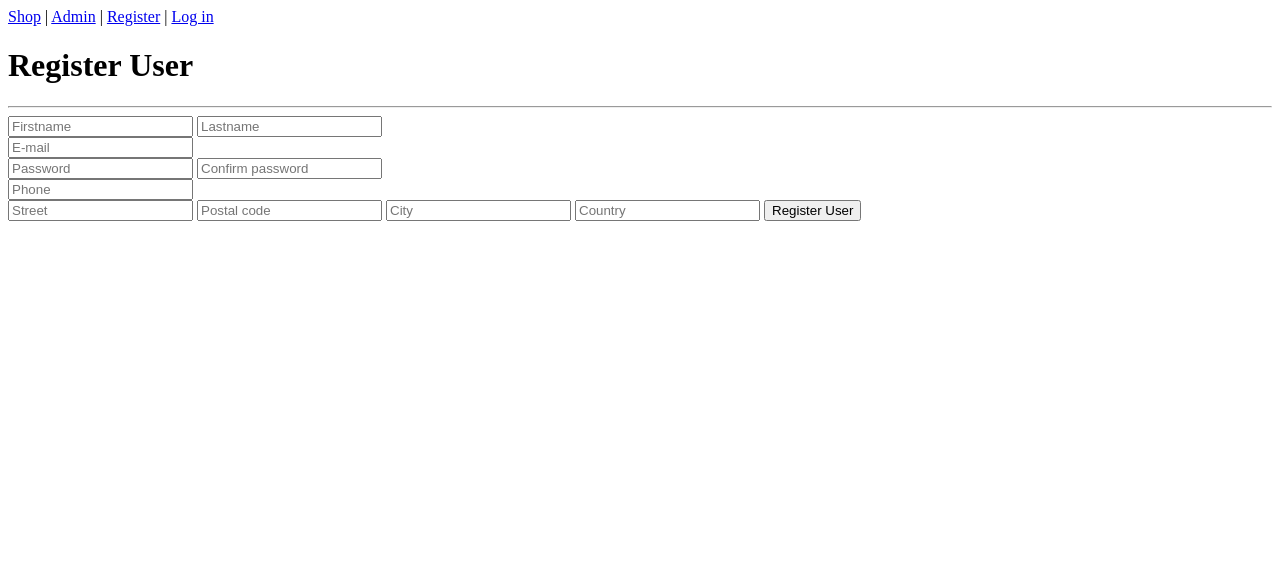
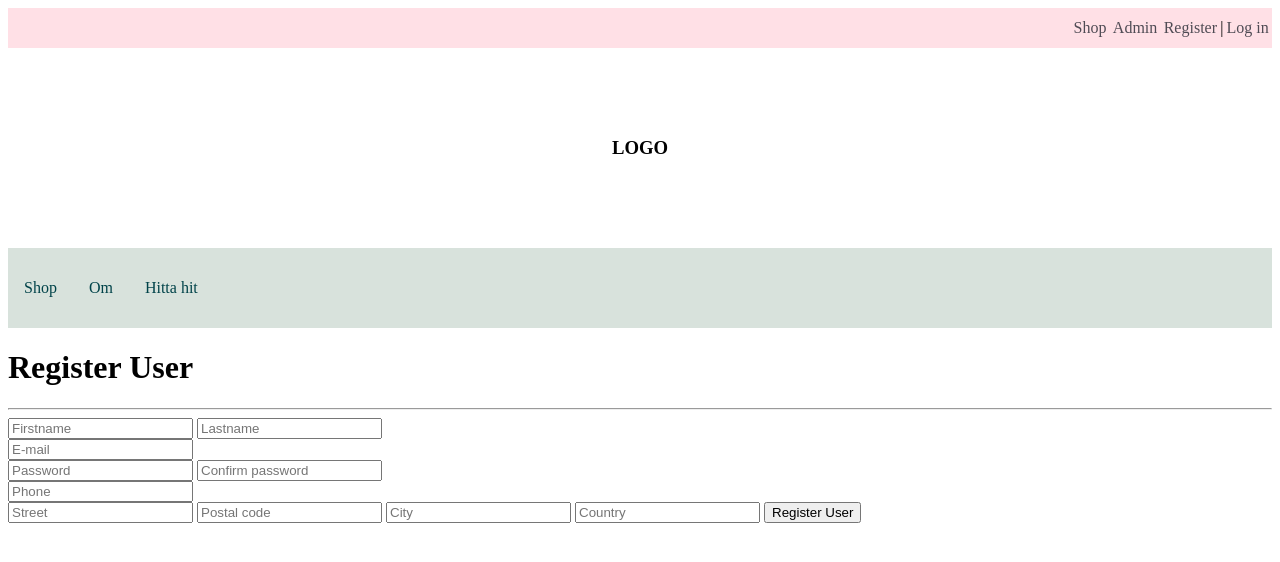
Before and after one commit to luftbubblan/Praliner, a PHP site: page /Praliner/registerUser.php in a window 1280 px wide. Shown: the top 562 px of the page. Run offline with PHP 8.4, Linux system fonts and the light colour scheme; data that the repository does not hold is empty; a stand-in replaces the project's code that opens the database connection.

Commit message:
header idea done

```diff
--- a/public/css/style.css
+++ b/public/css/style.css
@@ -0,0 +1,46 @@
+#header-container {
+    height: 40vh;
+}
+#nav-1 {
+    display: flex;
+    background-color: #ffcad495;
+    height: 5vh;
+    width: 100%;
+    justify-content: flex-end;
+    align-items: center;
+}
+#nav-1 a {
+    text-decoration: none;
+    color: #4f4b54;
+    margin: 0px 0.2em;
+}
+#nav-1 a:hover {
+    color: #6d6875;
+}
+
+#logo-con {
+    display: flex;
+    background-color: white;
+    height: 25vh;
+    width: 100%;
+    justify-content: center;
+    align-items: center;
+}
+
+
+#nav-2 {
+    display: flex;
+    background-color: #d8e2dc;
+    height: 10vh;
+    width: 100%;
+    align-items: center;
+}
+
+#nav-2 a {
+    text-decoration: none;
+    color: #004349;
+    margin: 0px 1em;
+}
+#nav-2 a:hover {
+    color: #006d77;
+}
--- a/public/index.php
+++ b/public/index.php
@@ -19,12 +19,12 @@
 ?>
 
 
-<h1>Shop page</h1>
+<h2>Populära produkter</h2>
 <!-- <a href="http://localhost/Praliner/public/admin">Admin</a> -->
 <!-- <a href="myPage.php">My page</a>
 <a href="registerUser.php">Register</a>
 <a href="login.php">Log in</a> -->
-<hr>
+
 
 <?php foreach ($products as $product) { ?>
 	<a href="product.php?product=<?=$product['id']?>">
--- a/public/layout/header.php
+++ b/public/layout/header.php
@@ -16,8 +16,24 @@
                 $menu = '<a href="registerUser.php">Register</a> | <a href="login.php">Log in</a>';
             }
         ?>
-    <div>
-        <a href="http://localhost/Praliner/public">Shop</a> |
-        <a href="http://localhost/Praliner/public/admin">Admin</a> |
+
+
+<div id="header-container">
+
+        <div id="nav-1">
+            <a href="http://localhost/Praliner/public/index.php">Shop</a>
+            <a href="http://localhost/Praliner/public/admin">Admin</a>
             <?= $menu ?>
         </div>
+
+        <div id="logo-con">
+            <h3>LOGO</h3>
+        </div>
+
+        <div id="nav-2">
+        <a href="http://localhost:8888/public/">Shop</a>
+        <a href="http://localhost/Praliner/public/about">Om</a>
+        <a href="http://localhost/Praliner/public/about">Hitta hit</a>
+        </div>
+
+    </div>
```
Also changed, not shown: 1 other file. Lines whose indentation alone changed are shown as unchanged.
